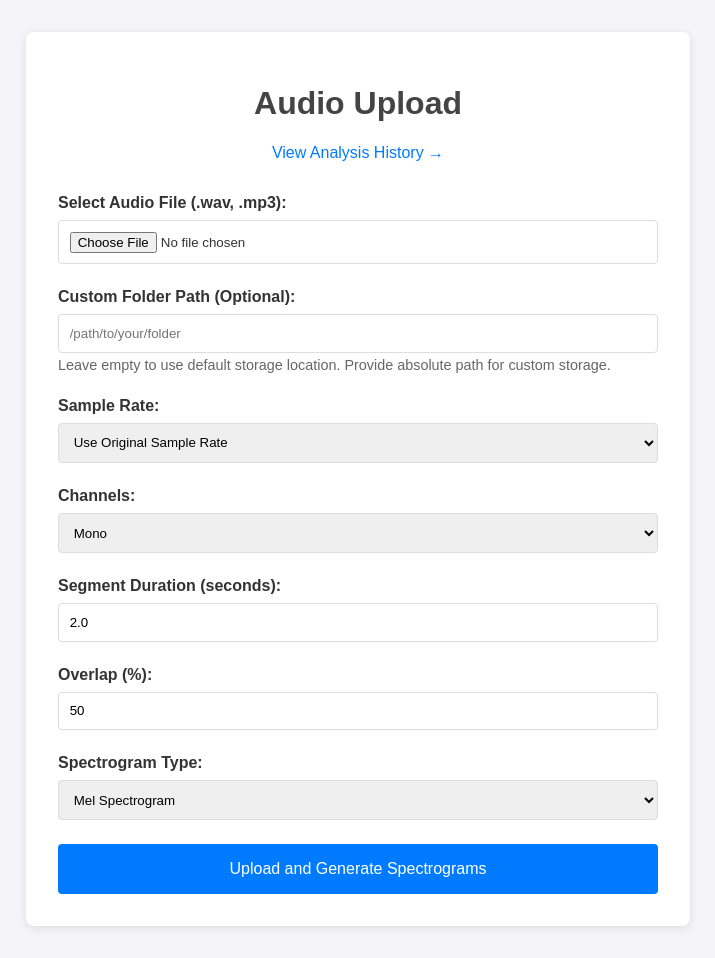
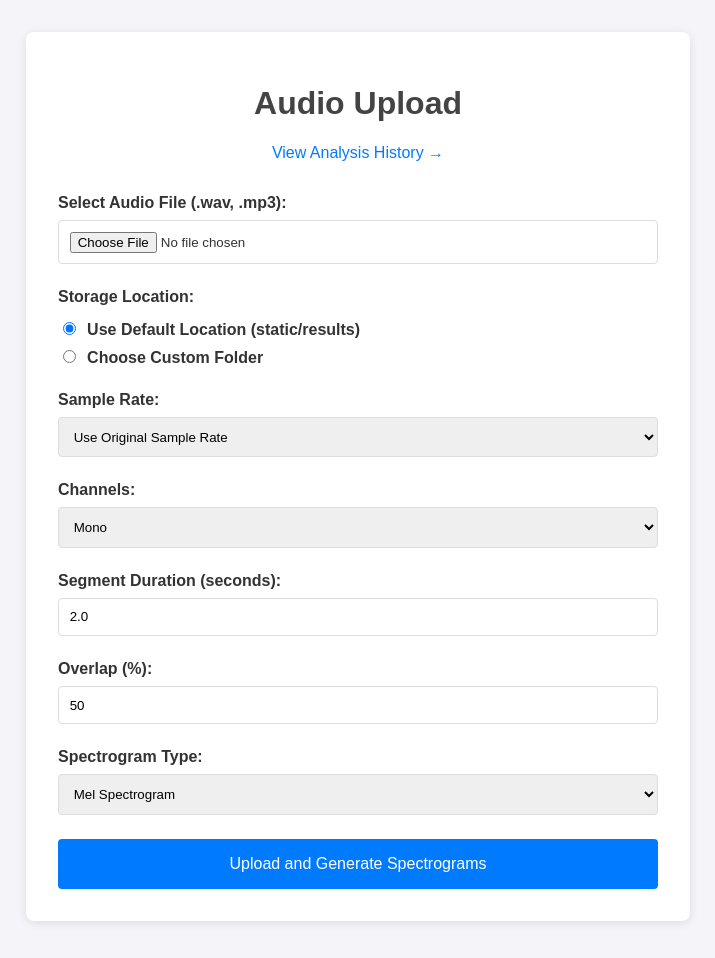
Before and after one commit to xiyu-emma/ai-web, a Flask app: page / in a window 1280 px wide. Shown: the whole page, without its empty margins (282-997 px from the left). After the commit the page ends 923 px from the top, so only its background shows below. Run offline with Flask 3, Linux system fonts and the light colour scheme.

Commit message:
Add folder browser for Windows users

```diff
--- a/app/templates/index.html
+++ b/app/templates/index.html
@@ -16,6 +16,14 @@
         button { width: 100%; padding: 1em; background-color: #007bff; color: white; border: none; border-radius: 4px; font-size: 1em; cursor: pointer; transition: background-color 0.3s; }
         button:hover { background-color: #0056b3; }
         .help-text { font-size: 0.9em; color: #666; margin-top: 0.3em; }
+        .folder-input-group { display: flex; gap: 10px; align-items: stretch; }
+        .folder-input-group input[type="text"] { flex: 1; }
+        .browse-btn { padding: 0.8em 1.5em; background-color: #6c757d; color: white; border: none; border-radius: 4px; cursor: pointer; white-space: nowrap; font-size: 0.9em; }
+        .browse-btn:hover { background-color: #5a6268; }
+        #folder_selector { display: none; }
+        .folder-options { margin-top: 0.8em; }
+        .folder-option { display: block; margin-bottom: 0.5em; }
+        .folder-option input[type="radio"] { margin-right: 0.5em; }
     </style>
 </head>
 <body>
@@ -29,11 +37,31 @@
                 <label for="file">Select Audio File (.wav, .mp3):</label>
                 <input type="file" id="file" name="file" accept=".wav,.mp3" required>
             </div>
+
             <div>
-                <label for="custom_folder">Custom Folder Path (Optional):</label>
-                <input type="text" id="custom_folder" name="custom_folder" placeholder="/path/to/your/folder">
-                <div class="help-text">Leave empty to use default storage location. Provide absolute path for custom storage.</div>
+                <label>Storage Location:</label>
+                <div class="folder-options">
+                    <label class="folder-option">
+                        <input type="radio" name="storage_option" value="default" checked onchange="updateStorageOption()">
+                        Use Default Location (static/results)
+                    </label>
+                    <label class="folder-option">
+                        <input type="radio" name="storage_option" value="custom" onchange="updateStorageOption()">
+                        Choose Custom Folder
+                    </label>
+                </div>
             </div>
+
+            <div id="custom_folder_section" style="display: none;">
+                <label for="custom_folder">Custom Folder Path:</label>
+                <div class="folder-input-group">
+                    <input type="text" id="custom_folder" name="custom_folder" placeholder="C:\\Users\\YourName\\Documents\\AudioData" readonly>
+                    <button type="button" class="browse-btn" onclick="document.getElementById('folder_selector').click()">Browse Folder</button>
+                    <input type="file" id="folder_selector" webkitdirectory directory multiple style="display: none;">
+                </div>
+                <div class="help-text">Click "Browse Folder" to select where to save audio segments and spectrograms. Files will be saved in a subfolder named with the upload ID.</div>
+            </div>
+
             <div>
                 <label for="sample_rate">Sample Rate:</label>
                 <select id="sample_rate" name="sample_rate">
@@ -71,5 +99,60 @@
             <button type="submit">Upload and Generate Spectrograms</button>
         </form>
     </div>
+
+    <script>
+        function updateStorageOption() {
+            const customOption = document.querySelector('input[name="storage_option"][value="custom"]').checked;
+            const customSection = document.getElementById('custom_folder_section');
+            const customFolderInput = document.getElementById('custom_folder');
+
+            if (customOption) {
+                customSection.style.display = 'block';
+            } else {
+                customSection.style.display = 'none';
+                customFolderInput.value = '';
+            }
+        }
+
+        document.getElementById('folder_selector').addEventListener('change', function(e) {
+            const files = e.target.files;
+            if (files.length > 0) {
+                // Get the folder path from the first file
+                const firstFile = files[0];
+                const fullPath = firstFile.webkitRelativePath || firstFile.path || '';
+
+                if (fullPath) {
+                    // Extract folder path (remove filename)
+                    const folderPath = fullPath.substring(0, fullPath.lastIndexOf('/'));
+
+                    // For Windows, convert to backslashes
+                    let displayPath = folderPath;
+
+                    // Try to get absolute path (works in some browsers)
+                    if (firstFile.path) {
+                        displayPath = firstFile.path.substring(0, firstFile.path.lastIndexOf('\\'));
+                    } else {
+                        // Show relative path as hint
+                        displayPath = 'Selected: ' + folderPath;
+                    }
+
+                    document.getElementById('custom_folder').value = displayPath;
+                } else {
+                    alert('Unable to detect folder path. Please manually enter the full path (e.g., C:\\\\Users\\\\YourName\\\\Documents\\\\AudioData)');
+                    document.getElementById('custom_folder').readOnly = false;
+                    document.getElementById('custom_folder').placeholder = 'Enter full path manually';
+                }
+            }
+        });
+
+        // Allow manual editing if browser doesn't support folder selection
+        document.getElementById('custom_folder').addEventListener('dblclick', function() {
+            if (confirm('Do you want to manually enter the folder path?')) {
+                this.readOnly = false;
+                this.placeholder = 'Enter full path (e.g., C:\\\\Users\\\\YourName\\\\Documents\\\\AudioData)';
+                this.focus();
+            }
+        });
+    </script>
 </body>
 </html>
```
